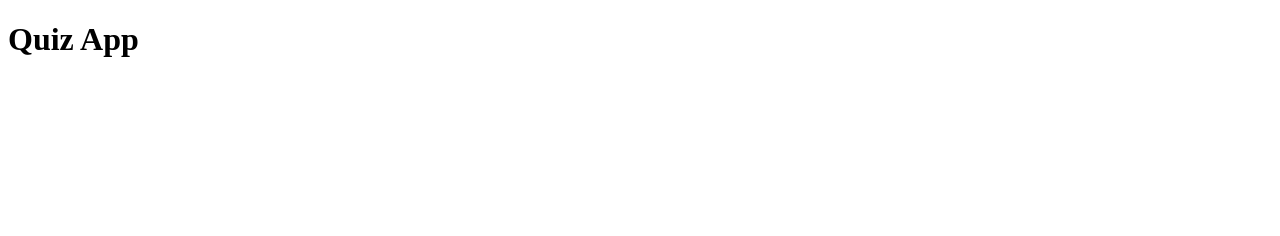
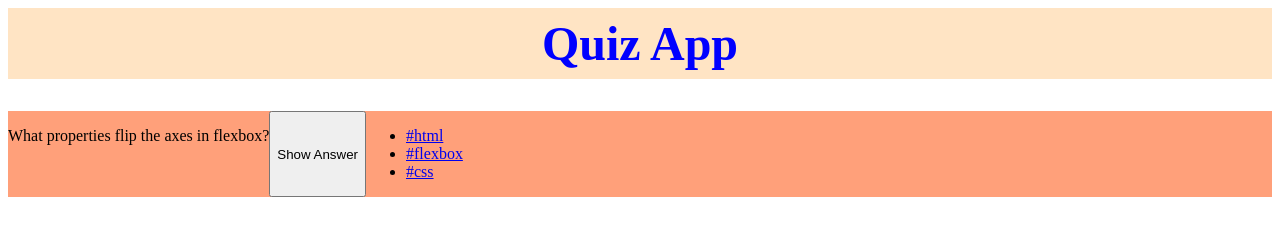
Before and after one commit to ArnelaKapllani/web-app, a plain HTML site: page index.html in a window 1280 px wide. Drawn offline with Linux system fonts and the light colour scheme.

Commit message:
add files and some styles

```diff
--- a/index.html
+++ b/index.html
@@ -7,5 +7,25 @@
     <header>
       <h1>Quiz App</h1>
     </header>
+    <div class="flex-container1">
+      <p>What properties flip the axes in flexbox?
+      </p>
+      <button type="button">Show Answer</button>
+      <ul>
+        <li>
+          <a href="html">#html</a>
+        </li>
+        <li>
+          <a href="felxbox">#flexbox</a>
+        </li>
+        <li>
+        <a href="css">#css</a>
+        </li>
+      </ul>
+    </div>
+
+
+
+    </div>
   </body>
 </html>
--- a/style.css
+++ b/style.css
@@ -0,0 +1,17 @@
+* {
+  box-sizing: border-box;
+}
+
+h1 {
+  color: blue;
+  font-size: 3rem;
+  text-align: center;
+  background-color: bisque;
+  padding: 8px;
+  margin-top: 0%;
+}
+
+.flex-container1 {
+  display: flex;
+  background-color: lightsalmon;
+}
```
